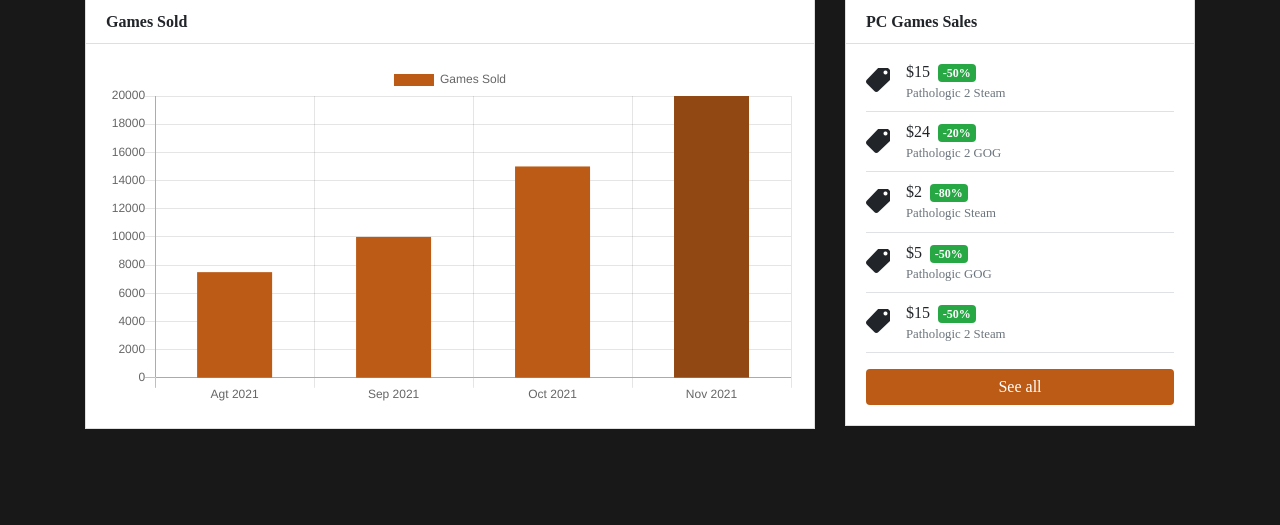
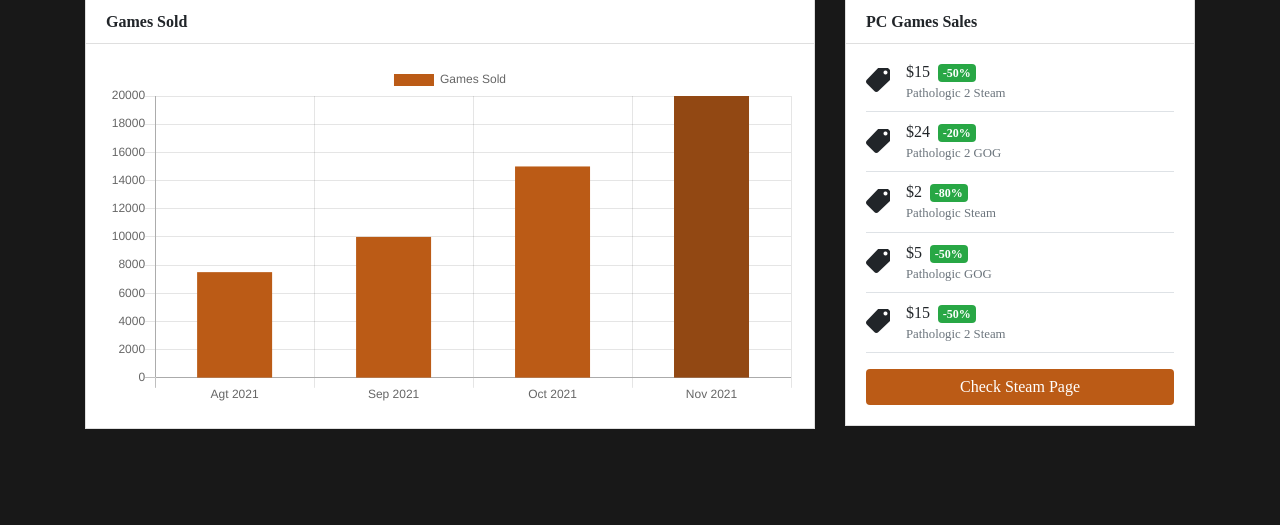
Before and after one commit to CliveGlitch/PIA-Front-End, a PHP site: page /Dashboard.php in a window 1280 px wide. Shown: the part 437-962 px from the top of the page. Run offline with PHP 8.4, Linux system fonts and the light colour scheme; the visitor is signed in with stand-in values (Sample User, id 1); data that the repository does not hold is empty; some libraries are stand-ins or nearby versions; some web fonts are replaced.

Commit message:
Last Commit

```diff
--- a/Dashboard.php
+++ b/Dashboard.php
@@ -217,7 +217,9 @@
                                           <small class="d-block text-muted">Pathologic 2 Steam</small>
                                         </div>
                                     </div>
-                                    <button class="btn btn-primary w-100">See all</button>
+                                    <a href="https://store.steampowered.com/developer/icepicklodge/">
+                                      <button class="btn btn-primary w-100">Check Steam Page</button>
+                                    </a>
                                 </div>
                             </div>
                           </div>
```
